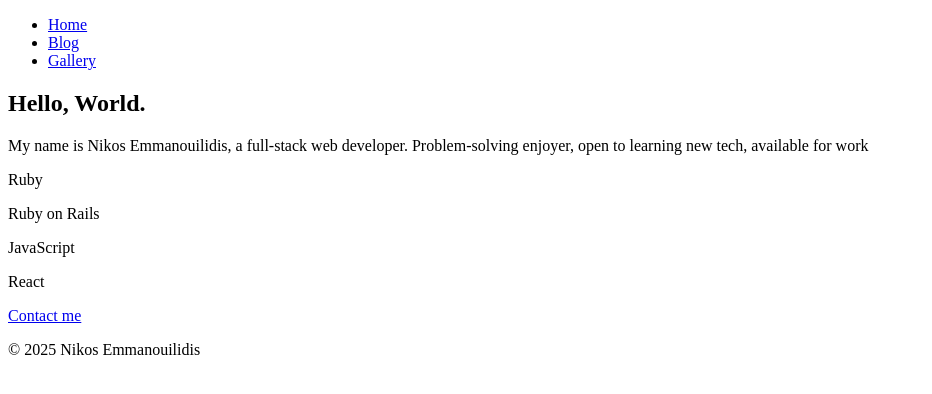
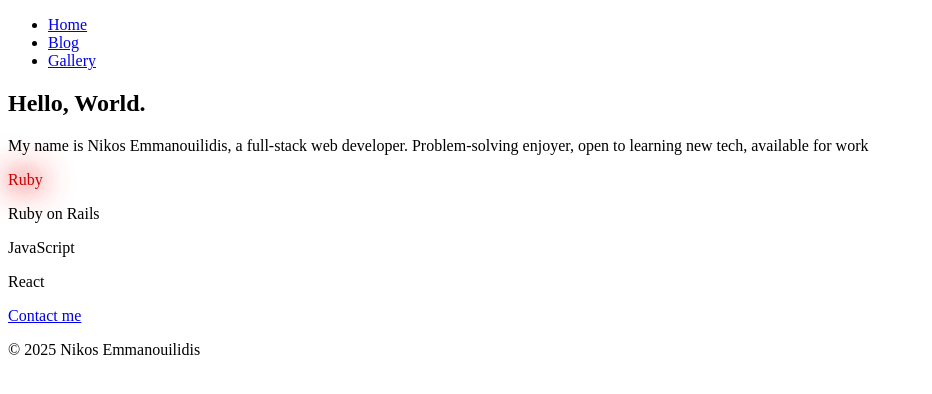
Before and after one commit to NikEmman/portfolio_blog, a React (Vite) app: page / in a window 1280 px wide. In both pictures the pointer is over the element "Ruby". Shown: the top 394 px of the page, without its empty margins (0-932 px from the left). Built offline with nearby package versions, Linux system fonts and the light colour scheme.

Commit message:
Add styles to tech stack items

```diff
--- a/src/App.css
+++ b/src/App.css
@@ -15,6 +15,7 @@
 }
 .read-more:hover {
   text-decoration: underline;
+  cursor: pointer;
 }
 /* Style for code blocks */
 pre {
@@ -55,3 +56,20 @@ pre code {
   border-radius: 3px;
   color: #e83e8c;
 }
+/* techStack styles */
+.ruby:hover {
+  text-shadow: 0 0 20px #d34d4d, 0 0 30px #c52525, 0 0 40px #e60c0c,
+    0 0 50px#cc0000;
+  color: #cc0000;
+}
+
+.javascript:hover {
+  text-shadow: 0 0 20px #d3b44d, 0 0 30px rgb(238, 238, 88),
+    0 0 40px rgb(248, 248, 59), 0 0 50px yellow;
+  color: rgb(238, 101, 10);
+}
+.react:hover {
+  text-shadow: 0 0 20px #5ac1db, 0 0 30px #3fb5d3, 0 0 40px #0e92b3,
+    0 0 50px#016983;
+  color: #016983;
+}
--- a/src/LandingPage.jsx
+++ b/src/LandingPage.jsx
@@ -10,7 +10,7 @@ const LandingPage = () => {
       </section>
       <section className="tech">
         <p className="ruby">Ruby</p> <p className="ruby">Ruby on Rails</p>
-        <p className="js">JavaScript</p> <p className="react">React</p>
+        <p className="javascript">JavaScript</p> <p className="react">React</p>
       </section>
       <section className="projects"></section>
       <div className="contact">
```
